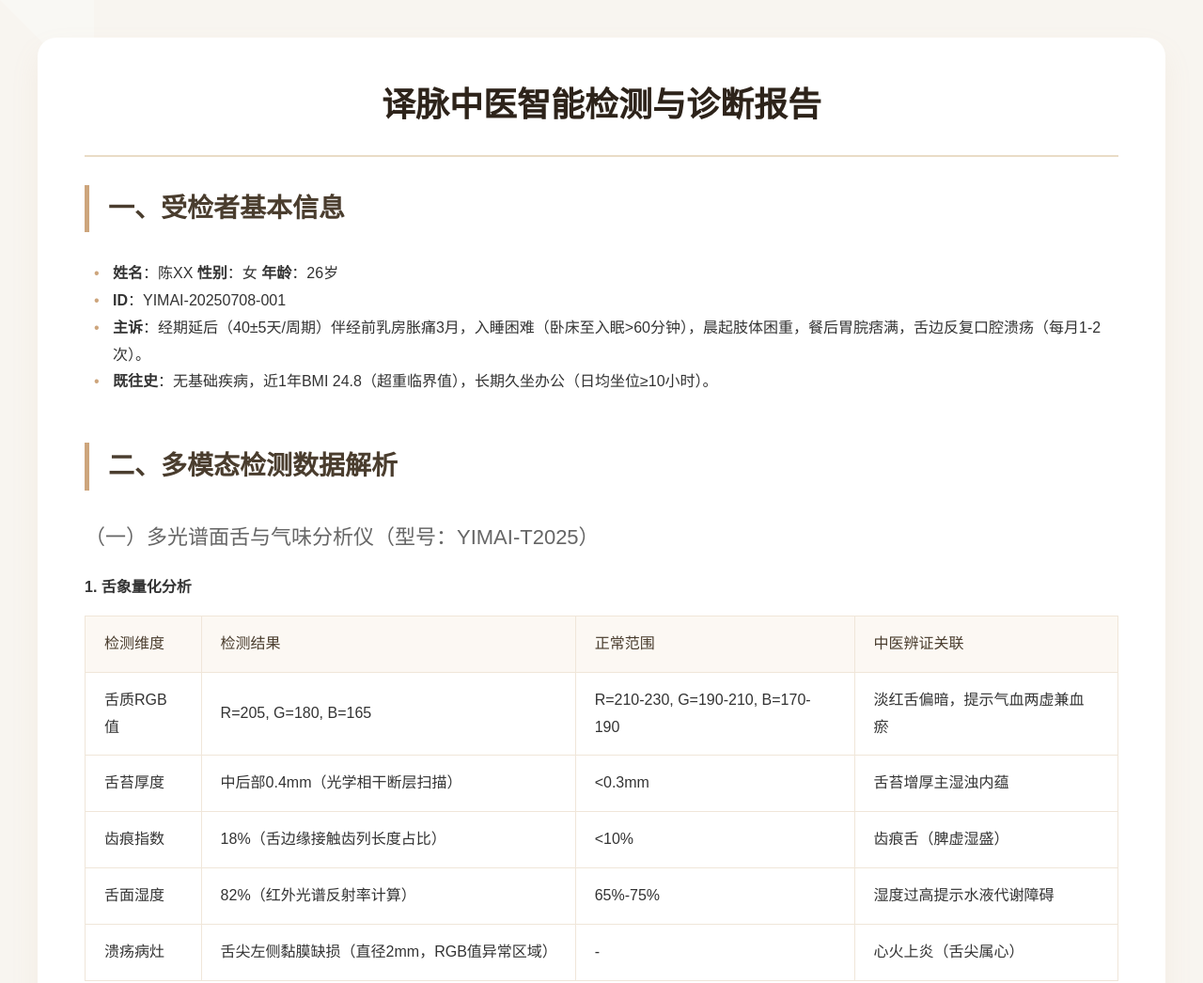
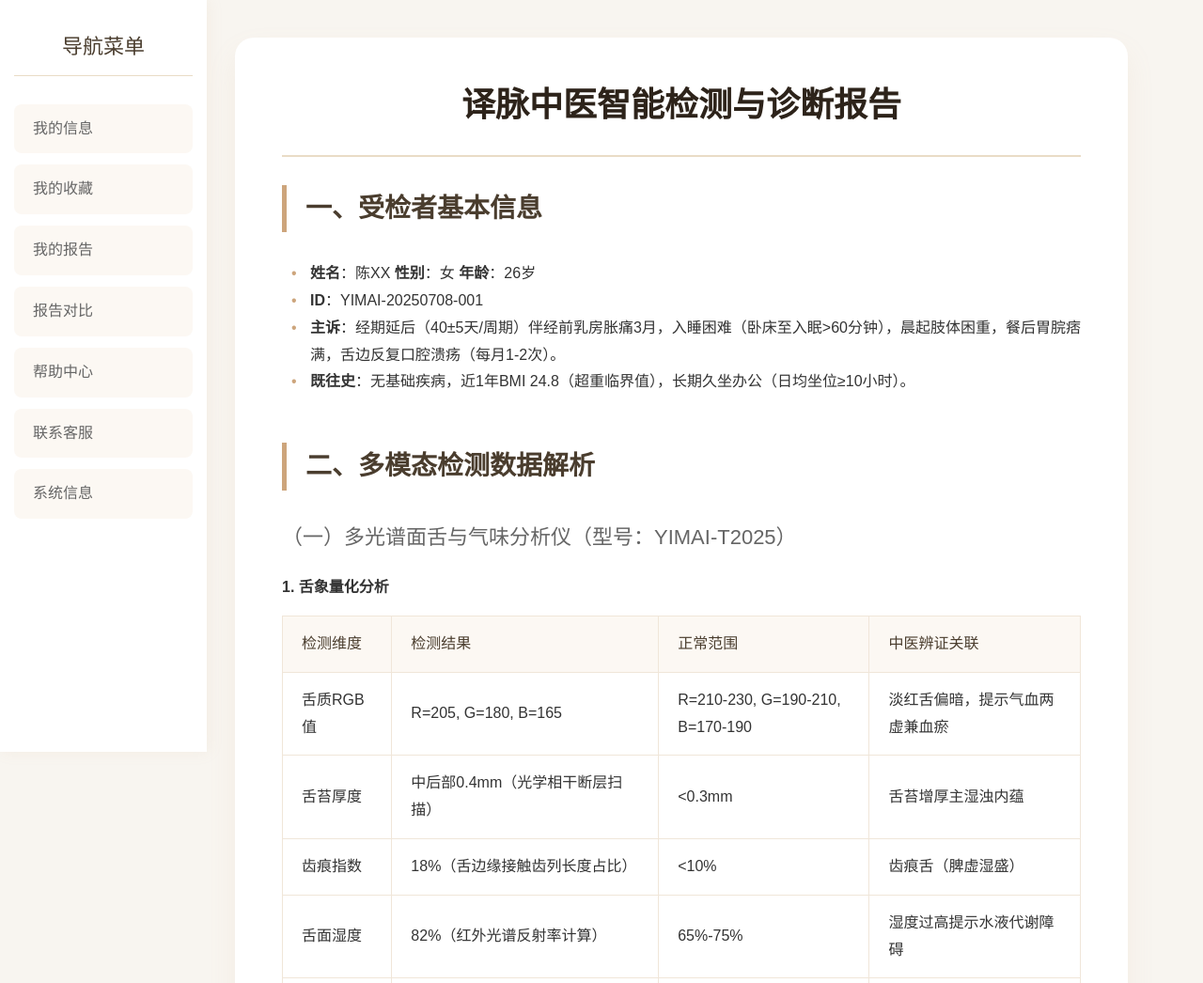
Before and after one commit to BigShow12154/report, a plain HTML site: page index.html in a window 1280 px wide. Shown: the top 1046 px of the page at 94% size. Drawn offline with Linux system fonts and the light colour scheme.

Commit message:
Update index.html

```diff
--- a/index.html
+++ b/index.html
@@ -120,6 +120,97 @@
     </style>
 </head>
 <body>
+      <style>
+        /* 新增导航栏样式 */
+        .sidebar {
+            position: fixed;
+            left: 0;
+            top: 0;
+            width: 220px;
+            height: 100%;
+            background: #fff;
+            box-shadow: 2px 0 15px rgba(205, 165, 124, 0.1);
+            padding: 30px 15px;
+            z-index: 1000;
+        }
+        .nav-title {
+            font-family: '隶书', serif;
+            font-size: 22px;
+            color: #4a3d2e;
+            text-align: center;
+            margin-bottom: 30px;
+            padding-bottom: 10px;
+            border-bottom: 1px solid #e9dcc6;
+        }
+        .nav-list {
+            list-style: none;
+        }
+        .nav-item {
+            margin: 12px 0;
+            transition: all 0.3s ease;
+        }
+        .nav-item a {
+            display: block;
+            padding: 12px 20px;
+            text-decoration: none;
+            color: #666;
+            border-radius: 8px;
+            background: #fcf8f3;
+            position: relative;
+            transition: all 0.3s ease;
+        }
+        .nav-item a:before {
+            content: "";
+            position: absolute;
+            left: 0;
+            top: 0;
+            width: 3px;
+            height: 100%;
+            background: #cda57c;
+            opacity: 0;
+            transition: opacity 0.3s ease;
+        }
+        .nav-item a:hover {
+            background: #f8f5f0;
+            color: #4a3d2e;
+            transform: translateX(5px);
+        }
+        .nav-item a:hover:before {
+            opacity: 1;
+        }
+        /* 调整主容器边距 */
+        .container {
+            margin-left: 250px;  /* 新增左边距 */
+            max-width: calc(1200px - 250px); /* 调整最大宽度 */
+        }
+        @media (max-width: 768px) {
+            .sidebar {
+                width: 180px;
+                padding: 20px 10px;
+            }
+            .container {
+                margin-left: 200px;
+                max-width: calc(100% - 200px);
+                padding: 30px 20px;
+            }
+        }
+    </style>
+</head>
+<body>
+    <!-- 新增导航栏HTML结构 -->
+    <nav class="sidebar">
+        <div class="nav-title">导航菜单</div>
+        <ul class="nav-list">
+            <li class="nav-item"><a href="javascript:void(0)">我的信息</a></li>
+            <li class="nav-item"><a href="javascript:void(0)">我的收藏</a></li>
+            <li class="nav-item"><a href="javascript:void(0)">我的报告</a></li>
+            <li class="nav-item"><a href="javascript:void(0)">报告对比</a></li>
+            <li class="nav-item"><a href="javascript:void(0)">帮助中心</a></li>
+            <li class="nav-item"><a href="javascript:void(0)">联系客服</a></li>
+            <li class="nav-item"><a href="javascript:void(0)">系统信息</a></li>
+        </ul>
+    </nav>
+
     <div class="container">
         <h1 class="title">译脉中医智能检测与诊断报告</h1>
 
```
